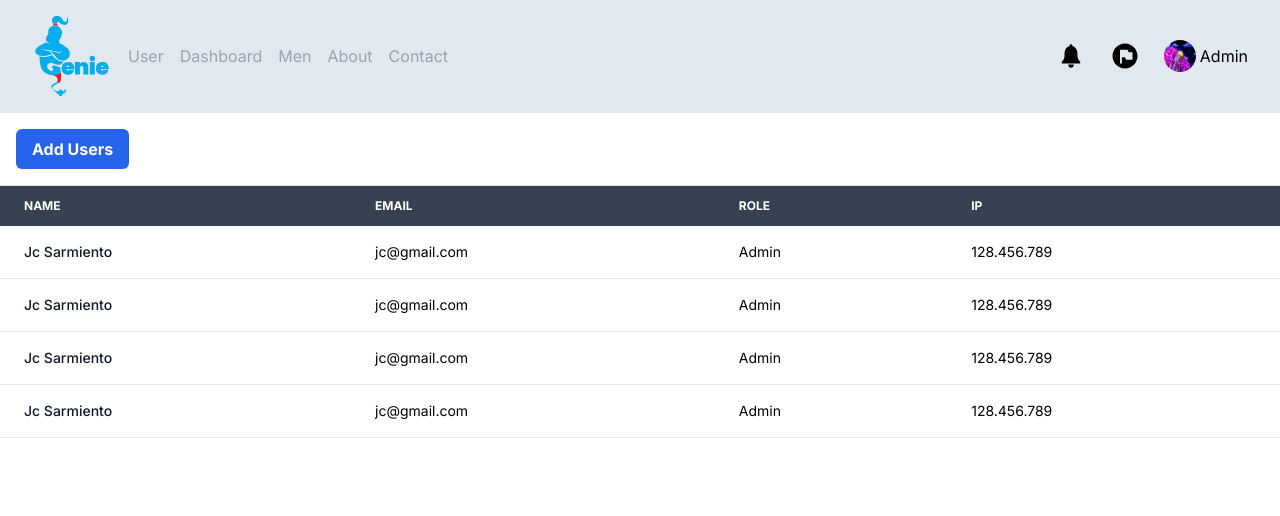
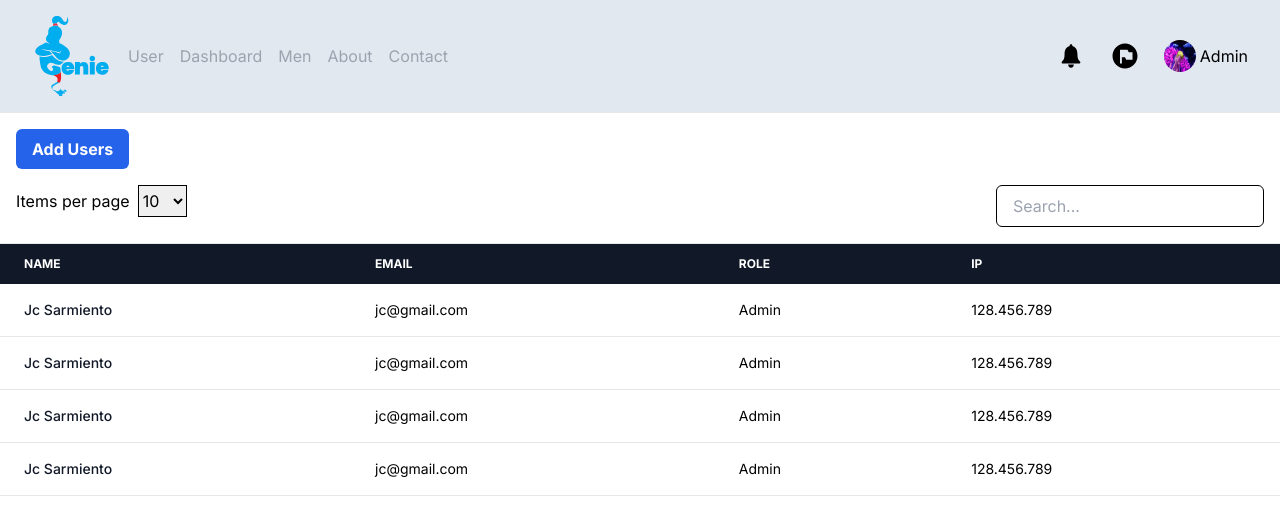
Before and after one commit to nugiwara12/riyoma, a Next.js app: page /user in a window 1280 px wide. Shown: the top 516 px of the page. Built offline with nearby package versions, Linux system fonts and the light colour scheme.

Commit message:
added user table

```diff
--- a/src/app/user/page.js
+++ b/src/app/user/page.js
@@ -19,6 +19,7 @@ const [showModal, setShowModal,] = useState(false);
       <h1>
         <Navbar />
         <Fragment>
+
         <div class="w-full min-h-screen overflow-x-auto mt-4">
             <nav className="ml-4">
                 {/* <Link href="./auth/register"> */}
@@ -28,10 +29,38 @@ const [showModal, setShowModal,] = useState(false);
                     Add Users
                 </button>
                 {/* </Link> */}
+
+                <nav className="grid grid-cols-2">
+                    <div className="col-start-1 col-span-1">
+                        <div className="flex justify-start">
+                            <div className="dds__pagination__summary flex items-center mb-2 sm:mb-0">
+                                <label className="dds__pagination__per-page-label mr-2" htmlFor="590825466-per-page">Items per page</label>
+                                <div className="dds__select dds__select--sm dds__pagination__per-page-select" data-dds="select">
+                                    <div className="dds__select__wrapper">
+                                        <select className="dds__select__field border border-black h-8" id="590825466-per-page">
+                                            <option value="10">10</option>
+                                            <option value="20">20</option>
+                                            <option value="30">30</option>
+                                            <option value="75">75</option>
+                                            <option value="100">100</option>
+                                            <option value="125">125</option>
+                                        </select>
+                                    </div>
+                                </div>
+                            </div>
+                        </div>
+                    </div>
+                    <div className="col-start-2 col-span-1">
+                        <div className="flex justify-end mb-4 mr-4">
+                            <input type="text" placeholder="Search..." className="border border-black rounded-md px-4 py-2 flex" />
+                        </div>
+                    </div>
+                </nav>
             </nav>
+
             <hr />
             <table class="w-full text-sm text-left rtl:text-right text-black dark:text-gray-400">
-                <thead class="text-xs text-white uppercase bg-gray-700 dark:bg-gray-700 dark:text-gray-400 ">
+                <thead class="text-xs text-white uppercase bg-gray-900 dark:bg-gray-700 dark:text-gray-400 ">
                     <tr>
                         <th scope="col" class="px-6 py-3">
                             Name
@@ -48,7 +77,7 @@ const [showModal, setShowModal,] = useState(false);
                     </tr>
                 </thead>
                 <tbody>
-                    <tr class="bg-white border-b dark:bg-gray-800 dark:border-gray-700">
+                    <tr class="bg-white border-b dark:bg-gray-800 dark:border-gray-900">
                         <th scope="row" class="px-6 py-4 font-medium text-gray-900 whitespace-nowrap dark:text-white">
                             Jc Sarmiento
                         </th>
```
